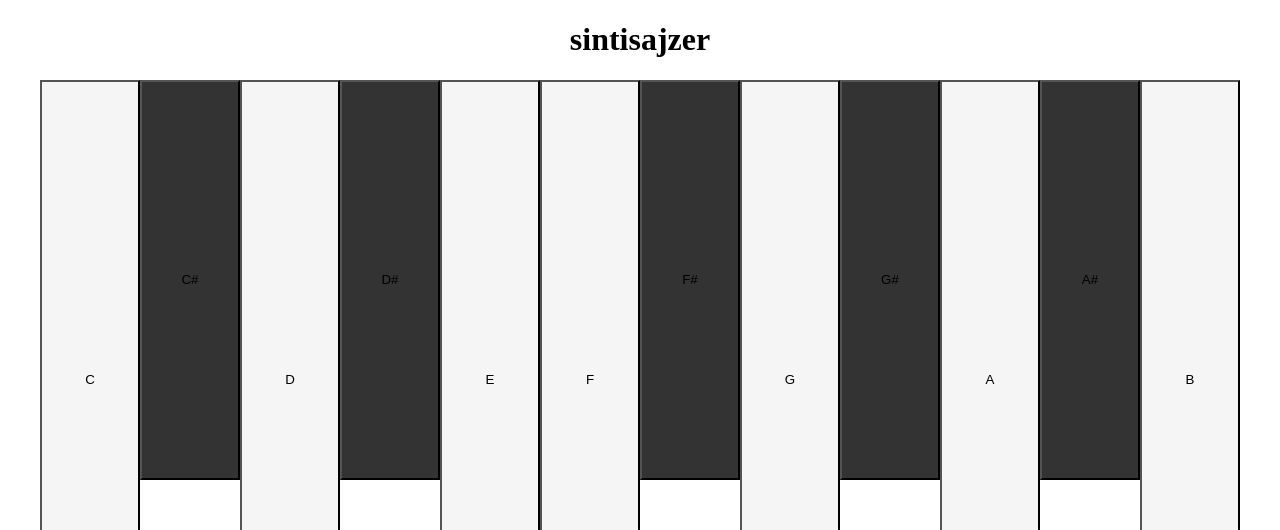
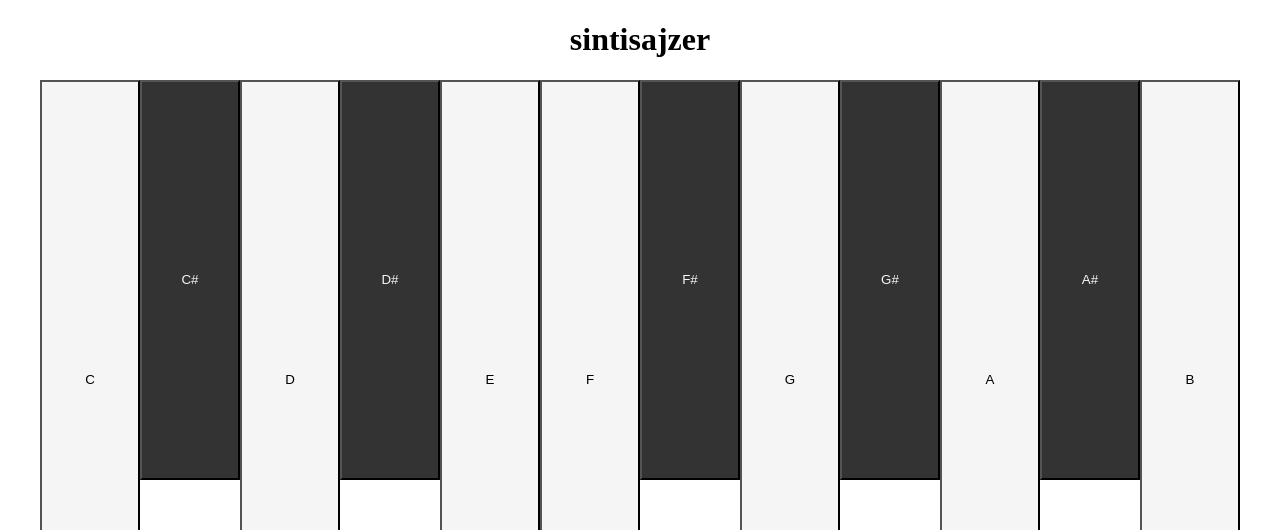
Before and after one commit to BiljanaPavlovic/Synth, a React (Create React App) app: page / in a window 1280 px wide. Shown: the top 530 px of the page. Built offline with nearby package versions, Linux system fonts and the light colour scheme.

Commit message:
piano works

```diff
--- a/src/components/Piano.jsx
+++ b/src/components/Piano.jsx
@@ -5,22 +5,119 @@ import "./piano.css";
 import * as Tone from "tone";
 
 export default function Piano() {
-  const synth = new Tone.Synth().toDestination();
-  synth.triggerAttackRelease("C4", "8n");
+  function toneC() {
+    const c = new Tone.Synth().toDestination();
+    c.triggerAttack("C4", Tone.context.currentTime);
+    c.triggerRelease(Tone.context.currentTime + 0.25);
+    Tone.start();
+  }
+  function toneCs() {
+    const c = new Tone.Synth().toDestination();
+    c.triggerAttack("C#4", Tone.context.currentTime);
+    c.triggerRelease(Tone.context.currentTime + 0.25);
+    Tone.start();
+  }
+  function toneD() {
+    const c = new Tone.Synth().toDestination();
+    c.triggerAttack("D4", Tone.context.currentTime);
+    c.triggerRelease(Tone.context.currentTime + 0.25);
+    Tone.start();
+  }
+  function toneDs() {
+    const c = new Tone.Synth().toDestination();
+    c.triggerAttack("D#4", Tone.context.currentTime);
+    c.triggerRelease(Tone.context.currentTime + 0.25);
+    Tone.start();
+  }
+  function toneE() {
+    const c = new Tone.Synth().toDestination();
+    c.triggerAttack("E4", Tone.context.currentTime);
+    c.triggerRelease(Tone.context.currentTime + 0.25);
+    Tone.start();
+  }
+  function toneF() {
+    const c = new Tone.Synth().toDestination();
+    c.triggerAttack("F4", Tone.context.currentTime);
+    c.triggerRelease(Tone.context.currentTime + 0.25);
+    Tone.start();
+  }
+  function toneFs() {
+    const c = new Tone.Synth().toDestination();
+
+    c.triggerAttack("F#4", Tone.context.currentTime);
+    c.triggerRelease(Tone.context.currentTime + 0.25);
+    Tone.start();
+  }
+  function toneG() {
+    const c = new Tone.Synth().toDestination();
+    c.triggerAttack("G4", Tone.context.currentTime);
+    c.triggerRelease(Tone.context.currentTime + 0.25);
+    Tone.start();
+  }
+  function toneGs() {
+    const c = new Tone.Synth().toDestination();
+    c.triggerAttack("G#4", Tone.context.currentTime);
+    c.triggerRelease(Tone.context.currentTime + 0.25);
+    Tone.start();
+  }
+  function toneA() {
+    const c = new Tone.Synth().toDestination();
+    c.triggerAttack("A4", Tone.context.currentTime);
+    c.triggerRelease(Tone.context.currentTime + 0.25);
+    Tone.start();
+  }
+  function toneAs() {
+    const c = new Tone.Synth().toDestination();
+    c.triggerAttack("A#4", Tone.context.currentTime);
+    c.triggerRelease(Tone.context.currentTime + 0.25);
+    Tone.start();
+  }
+  function toneB() {
+    const c = new Tone.Synth().toDestination();
+    c.triggerAttack("B4", Tone.context.currentTime);
+    c.triggerRelease(Tone.context.currentTime + 0.25);
+    Tone.start();
+  }
+
   return (
     <div>
-      <button className="white">C</button>
-      <button className="black">C#</button>
-      <button className="white">D</button>
-      <button className="black">D#</button>
-      <button className="white">E</button>
-      <button className="white">F</button>
-      <button className="black">F#</button>
-      <button className="white"> G</button>
-      <button className="black">G#</button>
-      <button className="white">A</button>
-      <button className="black">A#</button>
-      <button className="white">B</button>
+      <button className="white" onClick={toneC}>
+        C
+      </button>
+      <button className="black" onClick={toneCs}>
+        C#
+      </button>
+      <button className="white" onClick={toneD}>
+        D
+      </button>
+      <button className="black" onClick={toneDs}>
+        D#
+      </button>
+      <button className="white" onClick={toneE}>
+        E
+      </button>
+      <button className="white" onClick={toneF}>
+        F
+      </button>
+      <button className="black" onClick={toneFs}>
+        F#
+      </button>
+      <button className="white" onClick={toneG}>
+        {" "}
+        G
+      </button>
+      <button className="black" onClick={toneGs}>
+        G#
+      </button>
+      <button className="white" onClick={toneA}>
+        A
+      </button>
+      <button className="black" onClick={toneAs}>
+        A#
+      </button>
+      <button className="white" onClick={toneB}>
+        B
+      </button>
     </div>
   );
 }
--- a/src/components/piano.css
+++ b/src/components/piano.css
@@ -11,4 +11,5 @@
   width: 100px;
   position: relative;
   bottom: 100px;
+  color: whitesmoke;
 }
```
